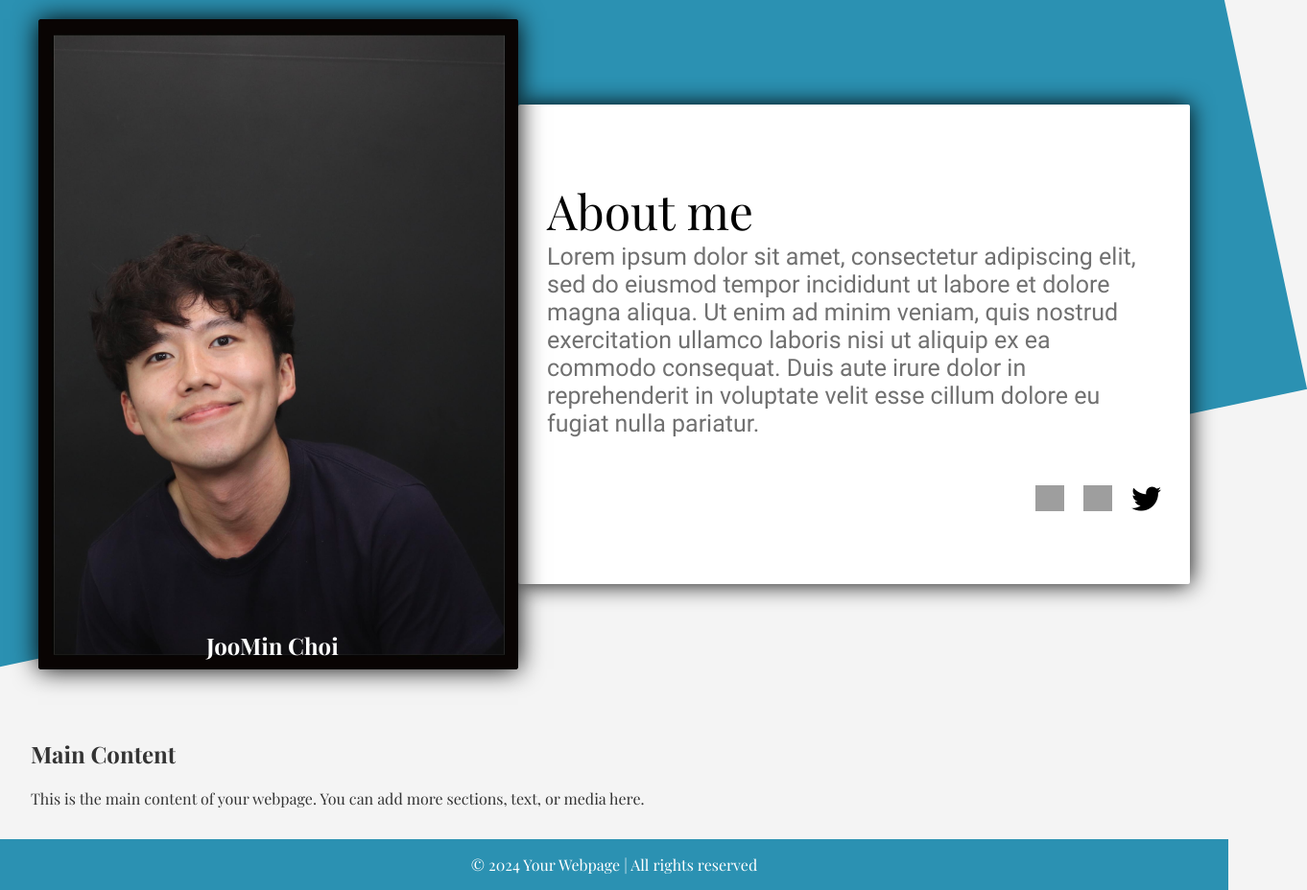
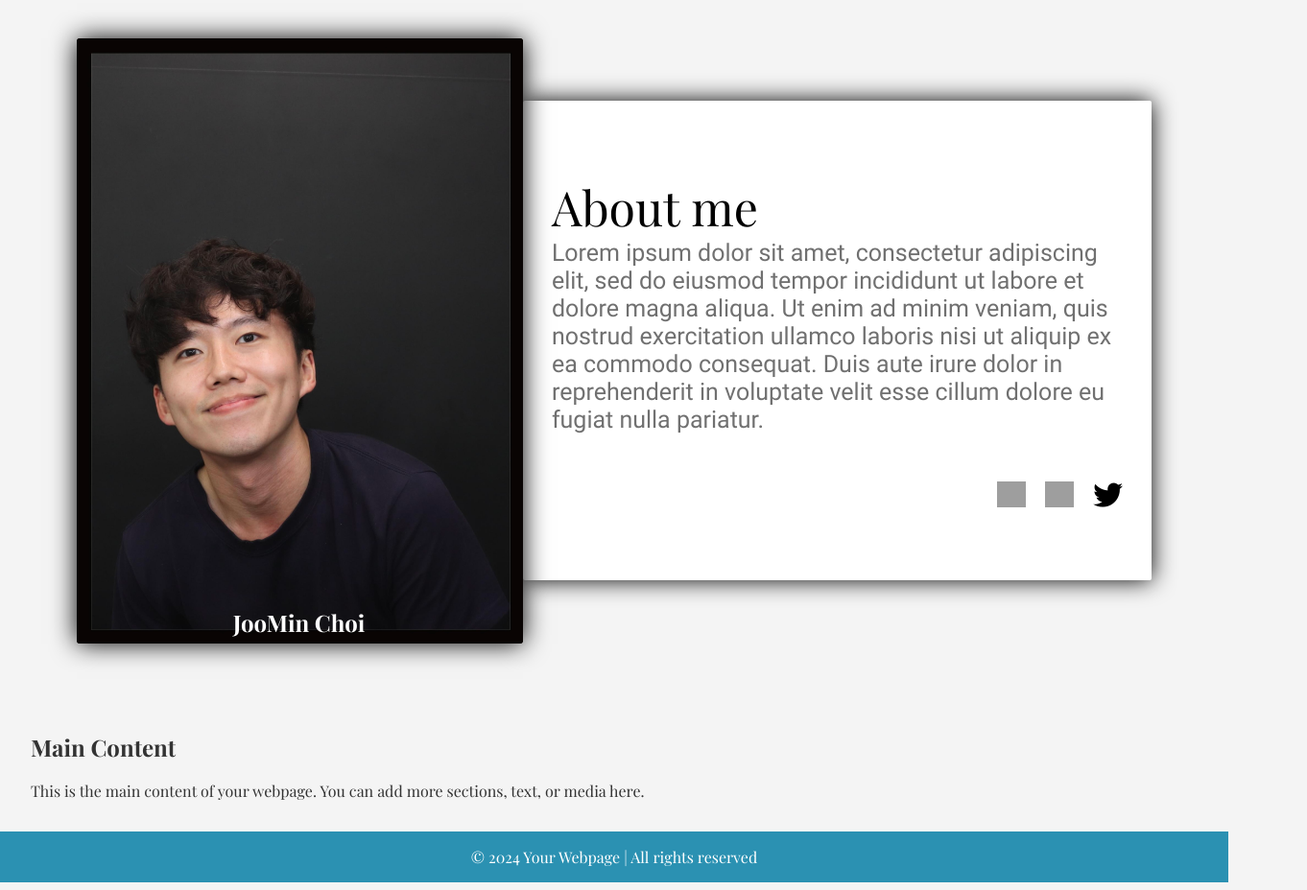
Before and after one commit to joominchoi/homepage, a website: page index.html in a window 1280 px wide. Shown: the whole page at 96% size, 1362 px wide, since content can reach past the window. Drawn offline with nearby package versions, Linux system fonts and the light colour scheme; grey boxes are pictures that could not be loaded.

Commit message:
Update padding for header and comment out background

```diff
--- a/index.html
+++ b/index.html
@@ -9,7 +9,7 @@
   </head>
   <body>
     <header>
-      <div id="background-container"></div>
+      <!-- <div id="background-container"></div> -->
       <div id="image-container">
         <img
           id="profile-picture"
--- a/styles.css
+++ b/styles.css
@@ -43,22 +43,22 @@ header {
   display: flex;
   justify-content: center;
   align-items: center;
-  padding: 20px;
+  padding: 40px 80px;
   text-align: center;
   color: #fff;
 }
 
-#background-container {
+/* #background-container {
   position: absolute;
   top: 0;
   left: 0;
   width: 110%;
   height: 100%;
   background-color: rgb(43, 145, 178);
-  transform: rotate(-12deg) translateY(-15vmin) translateX(-20vmin); /* Adjust the rotation and translation as needed */
+  transform: rotate(-12deg) translateY(-15vmin) translateX(-20vmin);
   transform-origin: top left;
   z-index: -1;
-}
+} */
 
 #image-container {
   position: relative;
```
